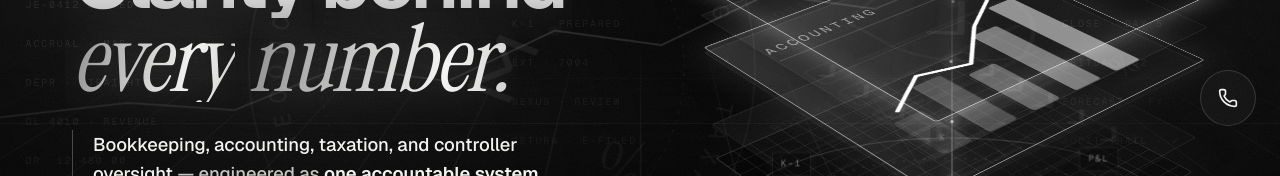
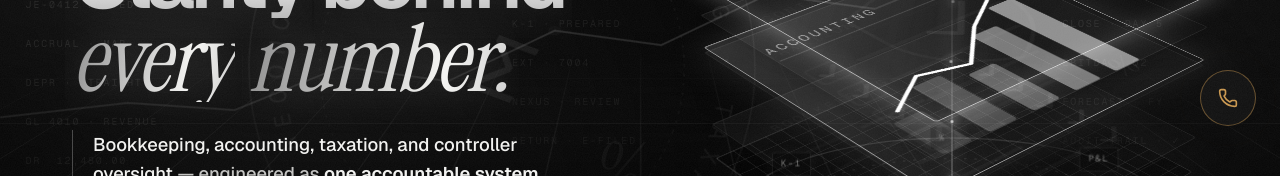
Before and after one commit to amitjurislpo/juris-accounting, a Next.js app: page / in a window 1280 px wide. Shown: the part 302-478 px from the top of the page. Built offline with nearby package versions, Linux system fonts and the light colour scheme.

Commit message:
Match floating contact button to brand gold
Co-Authored-By: Claude Opus 5.5 (1M context) <noreply@anthropic.com>

```diff
--- a/src/app/globals.css
+++ b/src/app/globals.css
@@ -1330,6 +1330,9 @@ body::after {
     animation: beacon 2.8s var(--ease-lux) infinite;
     pointer-events: none;
   }
+  .beacon-brand::before {
+    border-color: var(--brand);
+  }
   @keyframes beacon {
     0% {
       transform: scale(1);
--- a/src/components/layout/FloatingContactButton.tsx
+++ b/src/components/layout/FloatingContactButton.tsx
@@ -1,12 +1,15 @@
+import type { CSSProperties } from "react";
 import { Phone } from "lucide-react";
 import { Link } from "@/components/ui/AppLink";
+import { BRAND_GOLD } from "@/components/ui/Logo";
 
 export function FloatingContactButton() {
   return (
     <Link
       href="/contact"
       aria-label="Contact us"
-      className="beacon group fixed bottom-5 right-4 z-30 flex h-13 w-13 md:bottom-auto md:top-1/2 md:-translate-y-1/2 items-center justify-center rounded-full border border-line-strong bg-surface/80 text-fg shadow-float backdrop-blur-md transition-[scale,border-color,background-color] duration-300 hover:scale-105 hover:border-white/40 hover:bg-surface-hover md:right-6 md:h-14 md:w-14"
+      style={{ "--brand": BRAND_GOLD, color: BRAND_GOLD } as CSSProperties}
+      className="beacon beacon-brand group fixed bottom-5 right-4 z-30 flex h-13 w-13 items-center justify-center rounded-full border border-[color-mix(in_oklab,var(--brand)_45%,transparent)] bg-surface/80 shadow-float backdrop-blur-md transition-[scale,border-color,background-color] duration-300 hover:scale-105 hover:border-[var(--brand)] hover:bg-surface-hover md:bottom-auto md:right-6 md:top-1/2 md:h-14 md:w-14 md:-translate-y-1/2"
     >
       <Phone size={20} className="transition-transform duration-500 group-hover:-rotate-12" aria-hidden />
     </Link>
```
